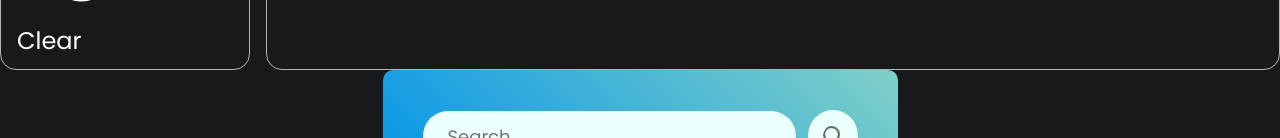
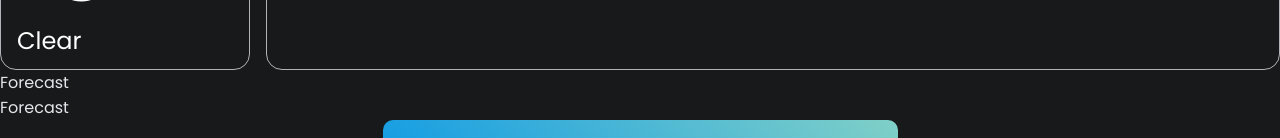
Before and after one commit to mayrars/weather-react, a React (Vite) app: page / in a window 1280 px wide. Shown: the part 814-952 px from the top of the page. Built offline with nearby package versions, Linux system fonts and the light colour scheme; no server answers.

Commit message:
import forecast

```diff
--- a/src/components/Main.jsx
+++ b/src/components/Main.jsx
@@ -1,9 +1,12 @@
 import '../styles/components/Main.scss'
 import CurrentWeather from './CurrentWeather'
+import Forecast from './Forecast'
 const Main = () => {
   return (
     <div>
       <CurrentWeather />
+      <Forecast type="hourly" title="HOURLY FORECAST"/>
+      <Forecast type="dail" title="21 days forecast"/>
     </div>
   )
 }
```
